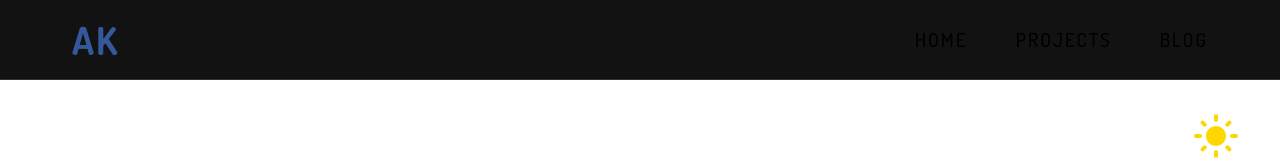
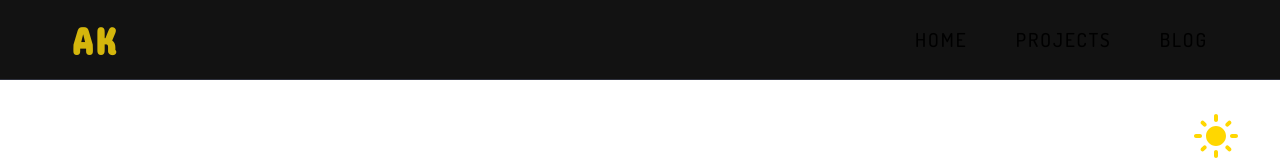
Before and after one commit to alekskimeu/my-portfolio, a Next.js app: page /projects in a window 1280 px wide. Shown: the top 160 px of the page. Built offline with nearby package versions, Linux system fonts and the light colour scheme.

Commit message:
Modify logo color

```diff
--- a/components/Header/Header.module.css
+++ b/components/Header/Header.module.css
@@ -1,3 +1,5 @@
+@import url('https://fonts.googleapis.com/css2?family=Concert+One&display=swap');
+
 .header {
     height: 5rem;
     position: fixed;
@@ -20,7 +22,8 @@
 .header .navbar .logo {
     font-size: 2.4rem;
     font-weight: 700;
-    color: var(--link-light);
+    color: rgb(212, 182, 12);
+    font-family: 'Concert One', cursive;
 }
 
 .menu {
--- a/components/Post/Post.jsx
+++ b/components/Post/Post.jsx
@@ -36,7 +36,7 @@
 
 			<div className={styles.footer}>
 				<span className={styles.eta}>
-					{Math.floor(post.contentHtml.split(/\s+/).length / 225)} min read
+					{Math.floor(post.contentHtml.split(/\s+/).length / 200)} min read
 				</span>
 				<span className={styles.date}>
 					<i className="fas fa-calendar"></i> {post.date}
--- a/pages/index.js
+++ b/pages/index.js
@@ -53,7 +53,11 @@
 						</div>
 						<div className={styles.posts}>
 							{posts.map((post) => (
-								<Post key={post.id} post={post} />
+								<Post
+									key={post.id}
+									post={post}
+									ert={Math.floor(post.contentHtml.split(/\s+/).length / 200)}
+								/>
 							))}
 						</div>
 					</div>
--- a/pages/posts/[id].js
+++ b/pages/posts/[id].js
@@ -26,7 +26,7 @@
 							</div>
 
 							<p className={styles.ert}>
-								{Math.floor(post.contentHtml.split(/\s+/).length / 225)} min
+								{Math.floor(post.contentHtml.split(/\s+/).length / 200)} min
 								read
 							</p>
 						</div>
```
